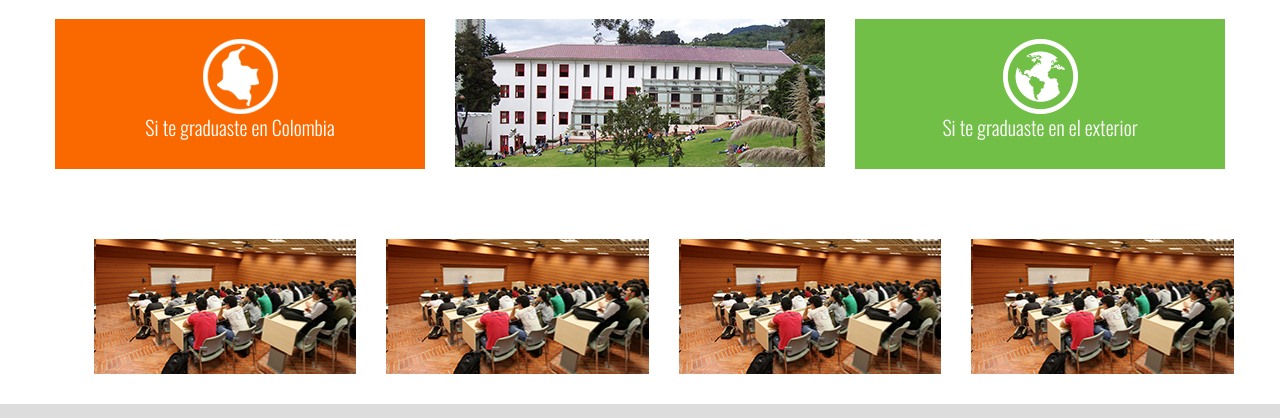
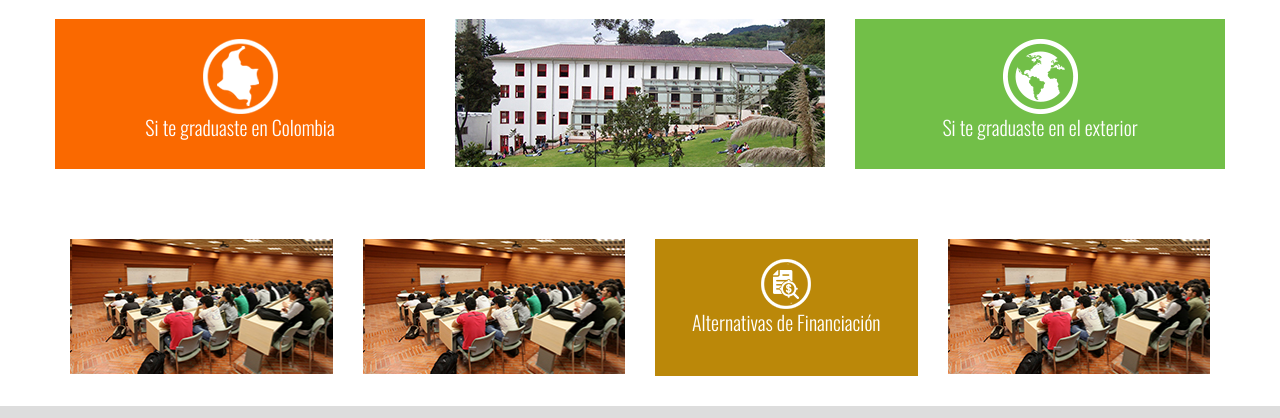
Before and after one commit to untalrobert/inscripcion, a plain HTML site: page index.html in a window 1280 px wide. Shown: the part 248-666 px from the top of the page. Drawn offline with nearby package versions, Linux system fonts and the light colour scheme.

Commit message:
update text

```diff
--- a/css/style.css
+++ b/css/style.css
@@ -160,6 +160,11 @@ fieldset[disabled] .btn-primary.active {
 
 }
 
+.yellow{
+    background: #BB8809;
+    height: 137px;
+}
+
 .color {
      background: url(../images/deporte.jpg) no-repeat;
       height: 200px;
@@ -172,7 +177,6 @@ fieldset[disabled] .btn-primary.active {
      background: url(../images/auditorio.jpg) no-repeat;
     height: 135px;
     float: center;
-    margin-left: 9%;
     width: 100%;
 }
 
--- a/index.html
+++ b/index.html
@@ -132,12 +132,13 @@
 
 
 
-                      <div class="col-xs-6 col-sm-3">
-                          <div class="menu-item auditorio">
-                                    <a href="service-modal" data-toggle="modal">
-
-                                    </a>
-                                </div>
+                      <div class="col-xs-6 col-sm-3 ">
+                          <div class="menu-item yellow">
+                            <a href="#about-modal" data-toggle="modal">
+                                <img src="images/finan.png" alt="">
+                                <p>Alternativas de Financiación</p>
+                            </a>
+                        </div>
                       </div>
                       <div class="col-xs-6 col-sm-3">
                           <div class="menu-item auditorio">
```
Also changed, not shown: images/finan.png (added).
